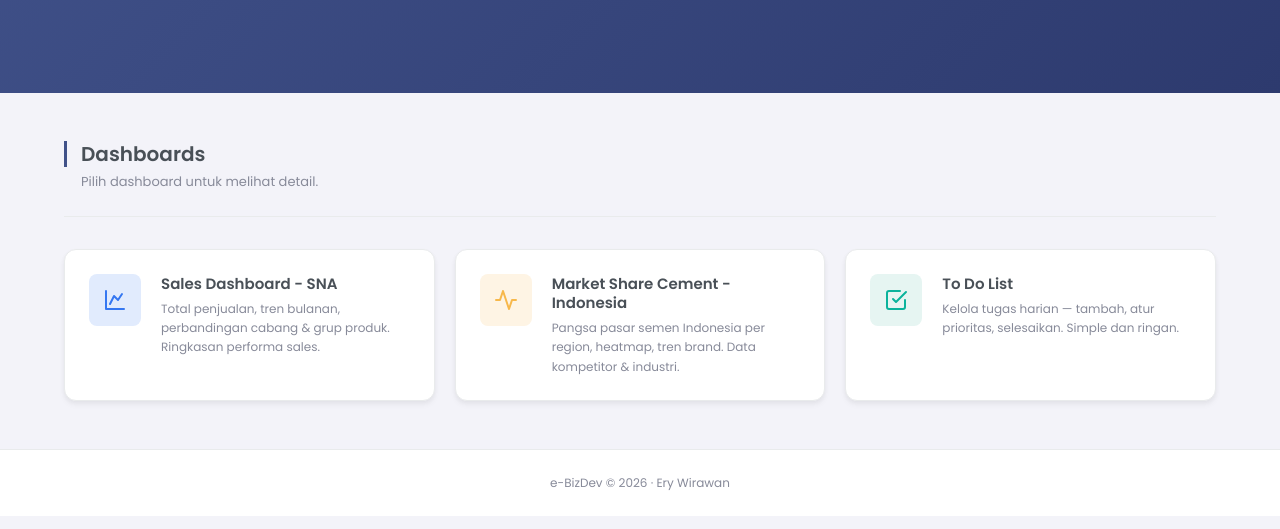
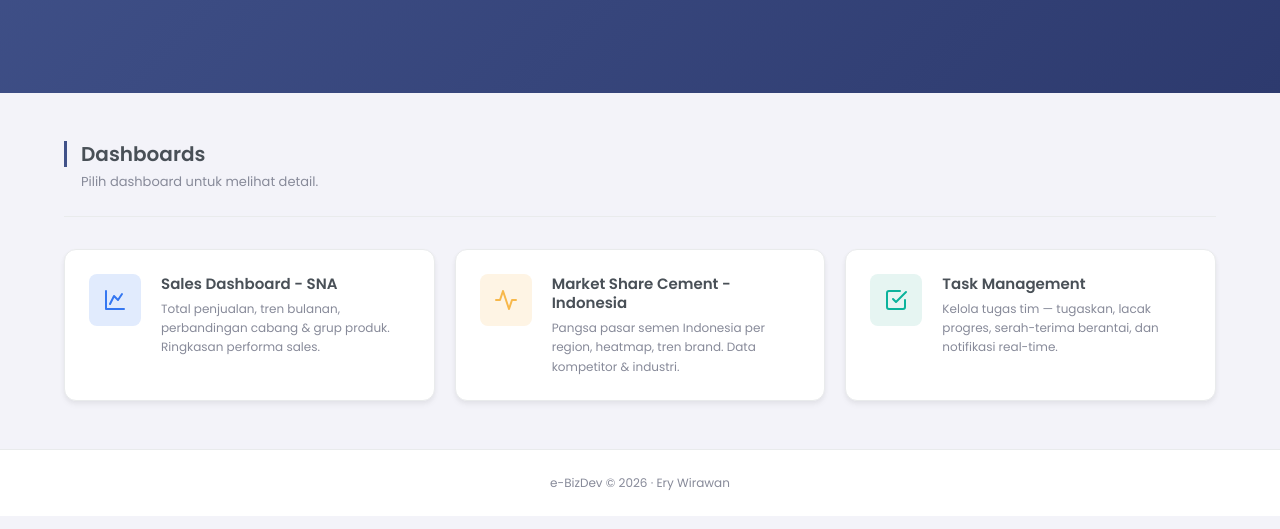
Before and after one commit to erywiirawan/landing-e-bizdev, a plain HTML site: page index.html in a window 1280 px wide. Shown: the part 237-766 px from the top of the page. Drawn offline with Linux system fonts and the light colour scheme.

Commit message:
refactor: ganti To Do List → Task Management di card landing page

```diff
--- a/index.html
+++ b/index.html
@@ -314,7 +314,7 @@
         </svg>
       </a>
 
-      <!-- Todo List -->
+      <!-- Task Management -->
       <a href="https://todo-list-eb.vercel.app" class="dashboard-card" target="_blank" rel="noopener">
         <div class="card-icon todo">
           <svg width="24" height="24" viewBox="0 0 24 24" fill="none" stroke="currentColor" stroke-width="2" stroke-linecap="round" stroke-linejoin="round">
@@ -323,8 +323,8 @@
           </svg>
         </div>
         <div class="card-body">
-          <h3>To Do List</h3>
-          <p>Kelola tugas harian — tambah, atur prioritas, selesaikan. Simple dan ringan.</p>
+          <h3>Task Management</h3>
+          <p>Kelola tugas tim — tugaskan, lacak progres, serah-terima berantai, dan notifikasi real-time.</p>
         </div>
         <svg class="card-arrow" width="20" height="20" viewBox="0 0 24 24" fill="none" stroke="currentColor" stroke-width="2" stroke-linecap="round" stroke-linejoin="round">
           <line x1="7" y1="17" x2="17" y2="7"/>
```
